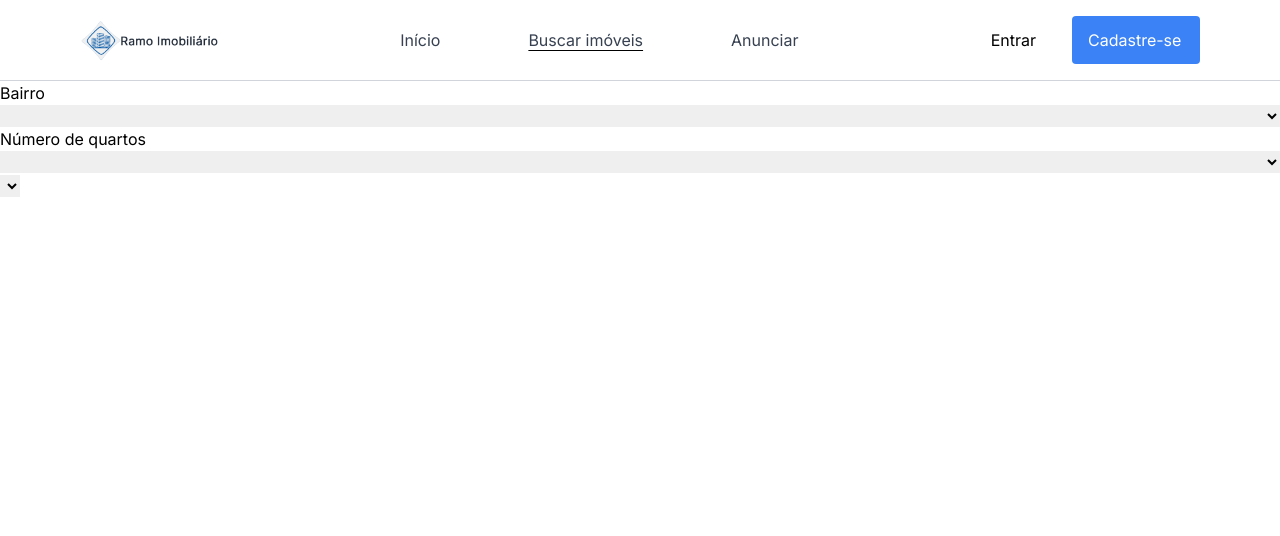
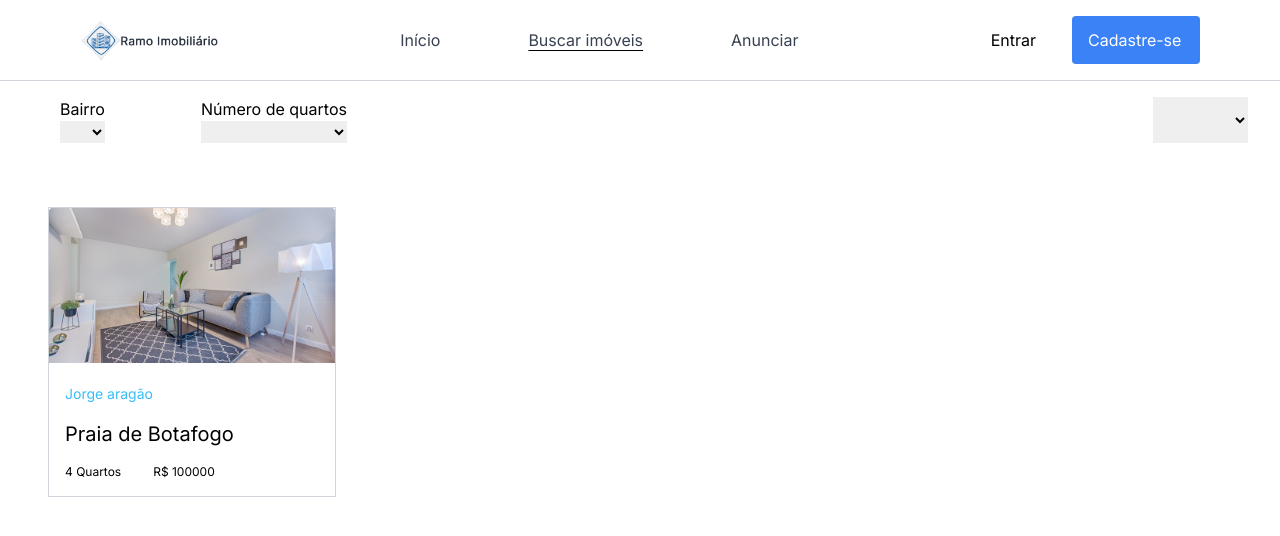
Before and after one commit to jpwf/Ramo-Imobiliario, a React (Vite) app in the folder client/: page /busca in a window 1280 px wide. Shown: the top 536 px of the page. Built offline with nearby package versions, Linux system fonts and the light colour scheme.

Commit message:
card component created

```diff
--- /dev/null
+++ b/client/src/components/Card.jsx
@@ -0,0 +1,24 @@
+import React from 'react';
+
+function Card({title, img, bairro, rooms, price}){
+  return(
+    <div className='w-72 items-start border border-gray-300  overflow-hidden mx-12 my-16'>
+      <div className='overflow-hidden h-48'>
+        <img src={img} alt=''/>
+      </div>
+      <div className='mx-4 text-sky-400 text-sm -mt-4'>
+        <h2>{title}</h2>
+      </div>
+      <div className='mx-4 font-medium  text-xl py-4'>
+        <h1>{bairro}</h1>
+      </div>
+      <div className='flex font-light text-xs mb-4 mx-4'>
+        <p className='mr-8'>{rooms}</p>
+        <p>{price}</p>
+      </div>
+
+    </div>
+  )
+}
+
+export default Card
--- a/client/src/pages/Busca.jsx
+++ b/client/src/pages/Busca.jsx
@@ -1,23 +1,44 @@
-
+import Card from '../components/Card'
+import cardImage from '../assets/cardImage.png'
 function Busca() {
     return(
         <div>
-            <div className='justify-between'>
-                <div className='flex flex-col'>
-                    <h3>Bairro</h3>
-                    <select></select>
-                </div>
-                <div className='flex flex-col'>
-                    <h3>Número de quartos</h3>
-                <select></select>
+            <div className='flex justify-between my-4'>
+                <div className='flex px-3'>
+                    <div className='flex flex-col mx-12'>
+                        <h3>Bairro</h3>
+                        <select>
+                             <option></option>
+                            <option>1</option>
+                            <option>2</option>
+                            <option>3</option>
+                            <option>4</option>
+                            <option>5</option>
+                        </select>
+                    </div>
+                    <div className='flex flex-col ml-12'>
+                        <h3>Número de quartos</h3>
+                        <select>
+                            <option></option>
+                            <option>1</option>
+                            <option>2</option>
+                            <option>3</option>
+                            <option>4</option>
+                            <option>5</option>
+                        </select>
+                    </div>
                 </div>
 
+                <select className='mr-8'>
+                    <option disabled>Selecione</option>
+                </select>
+            </div>
 
-            </div>
-            <select></select>
+            <Card title='Jorge aragão' img={cardImage} bairro='Praia de Botafogo' rooms='4 Quartos' price='R$ 100000' />
 
 
         </div>
+
     )
 }
 
```
Also changed, not shown: client/src/assets/cardImage.png (added).
